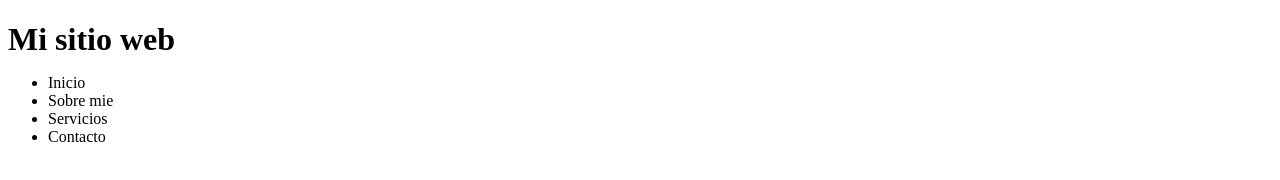
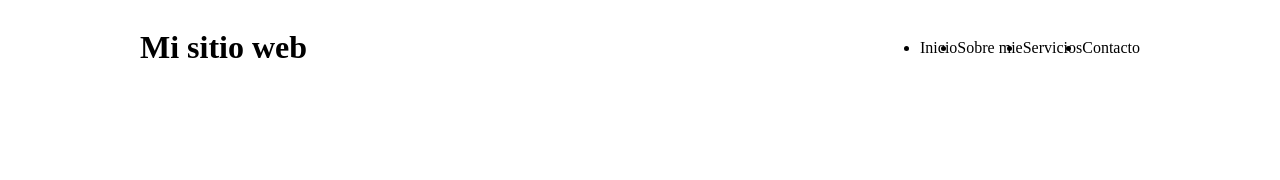
Before and after one commit to Fran2304/practicaGit, a plain HTML site: page index.html in a window 1280 px wide. Drawn offline with Linux system fonts and the light colour scheme.

Commit message:
Aplicando estilos al header

```diff
--- a/css/main.css
+++ b/css/main.css
@@ -1,13 +1,15 @@
-body{
-  background-color: #fff;
-  color:black;
+.container {
+  max-width: 1000px;
+  margin: 0 auto;
 }
 
-h1{
-  font-size: 20 px;
-  margin-bottom: 10px;
+header{
+  display: flex;
+  align-items: center;
+  justify-content: space-between;
 }
 
-p {
-  color: #ddd
+ul{
+  display: flex;
+  align-items: center;
 }
```
